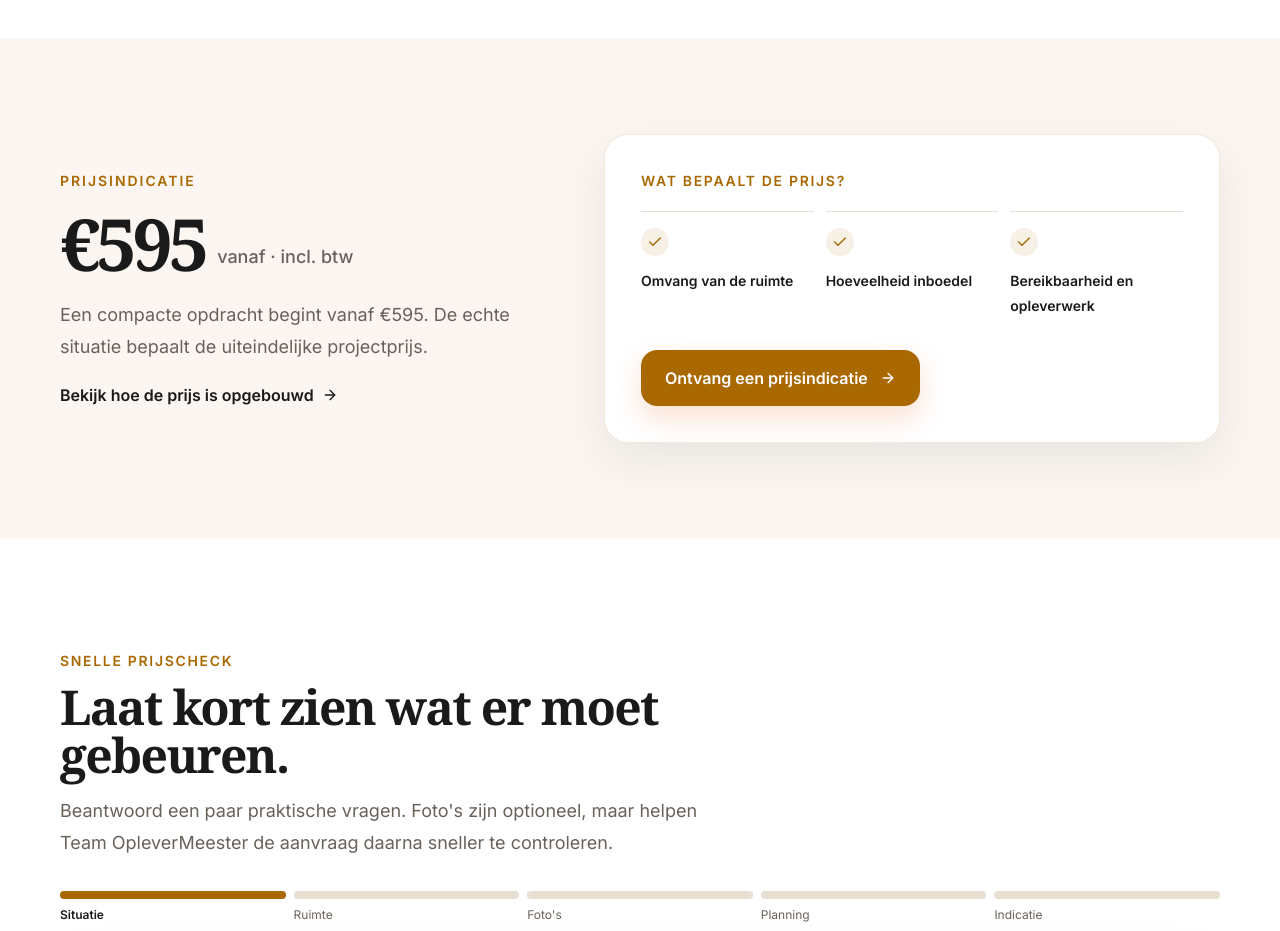
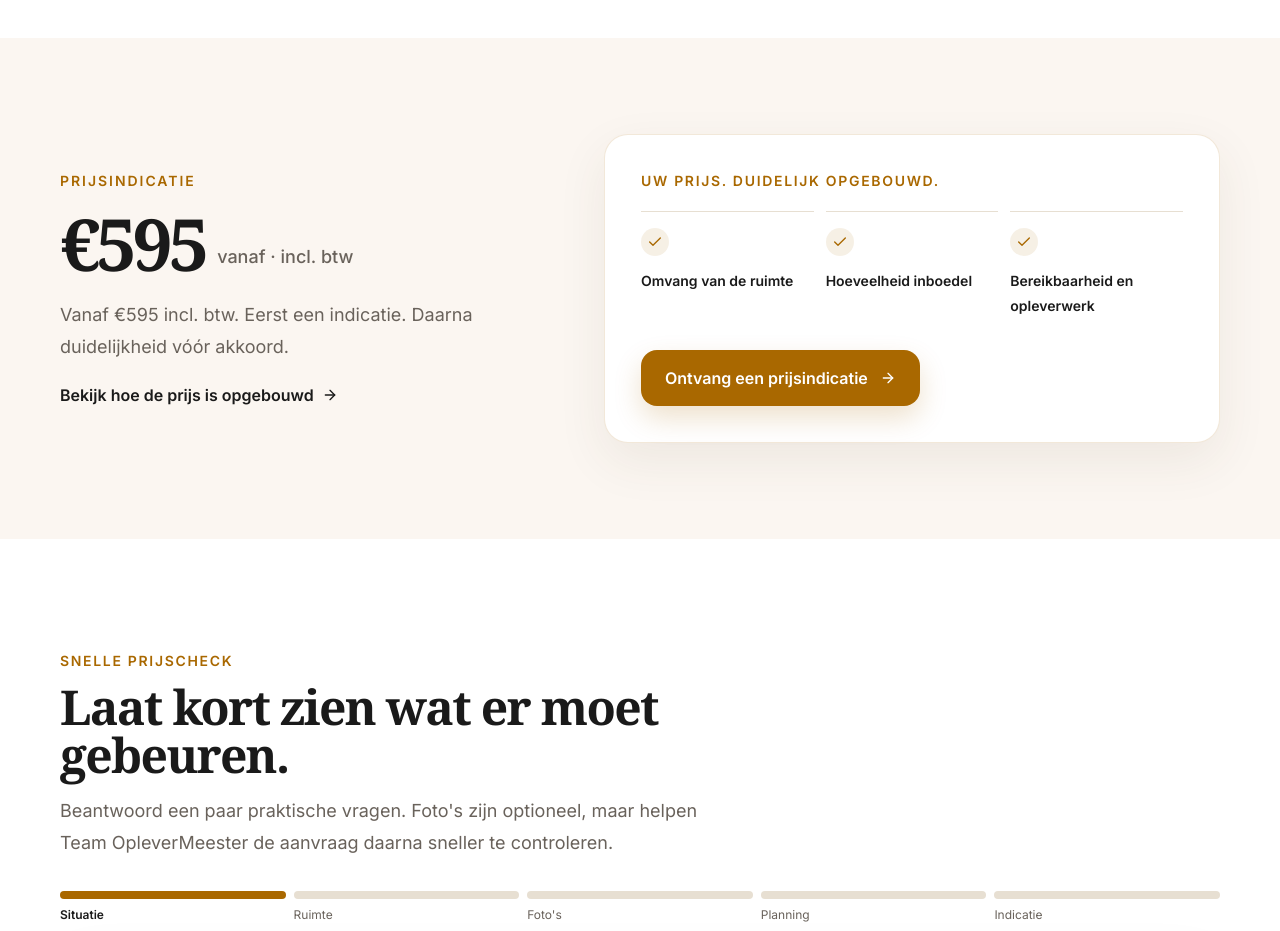
Before and after one commit to sandvlietbv/OpleverMeester, a Next.js app: page / in a window 1280 px wide. Shown: the part 3780-4711 px from the top of the page. Built offline with nearby package versions, Linux system fonts and the light colour scheme.

Commit message:
Align components/Pricing.tsx with new brand voice

```diff
--- a/components/Pricing.tsx
+++ b/components/Pricing.tsx
@@ -15,15 +15,15 @@ export default function Pricing() {
               <span className="pb-2 text-lg font-medium text-muted">vanaf · incl. btw</span>
             </div>
             <p className="mt-5 max-w-lg text-lg leading-8 text-muted">
-              Een compacte opdracht begint vanaf €595. De echte situatie bepaalt de uiteindelijke projectprijs.
+              Vanaf €595 incl. btw. Eerst een indicatie. Daarna duidelijkheid vóór akkoord.
             </p>
             <Link href="/kosten-woningontruiming" className="mt-5 inline-flex items-center gap-2 text-base font-semibold text-navy hover:text-orange">
               Bekijk hoe de prijs is opgebouwd <ArrowRight className="h-4 w-4" />
             </Link>
           </div>
 
-          <div className="rounded-[24px] border border-orange/15 bg-white p-7 shadow-[0_18px_50px_rgba(11,29,51,0.08)] md:p-9">
-            <p className="text-sm font-semibold uppercase tracking-[0.12em] text-orange">Wat bepaalt de prijs?</p>
+          <div className="rounded-[24px] border border-orange/15 bg-white p-7 shadow-[0_18px_50px_rgba(76,61,35,0.08)] md:p-9">
+            <p className="text-sm font-semibold uppercase tracking-[0.12em] text-orange">Uw prijs. Duidelijk opgebouwd.</p>
             <div className="mt-5 grid gap-3 sm:grid-cols-3">
               {FACTORS.map((factor) => (
                 <div key={factor} className="flex gap-3 border-t border-surface-mid pt-4 sm:block">
@@ -34,7 +34,7 @@ export default function Pricing() {
                 </div>
               ))}
             </div>
-            <a href="#intake" className="group mt-8 inline-flex min-h-14 w-full items-center justify-center gap-3 rounded-om bg-orange px-6 py-4 text-base font-semibold text-white shadow-[0_12px_28px_rgba(231,111,44,0.22)] transition hover:-translate-y-0.5 hover:bg-orange-light sm:w-auto">
+            <a href="#intake" className="group mt-8 inline-flex min-h-14 w-full items-center justify-center gap-3 rounded-om bg-orange px-6 py-4 text-base font-semibold text-white shadow-[0_12px_28px_rgba(169,104,0,0.20)] transition hover:-translate-y-0.5 hover:bg-orange-light sm:w-auto">
               Ontvang een prijsindicatie
               <ArrowRight className="h-4 w-4 transition-transform group-hover:translate-x-1" />
             </a>
```
